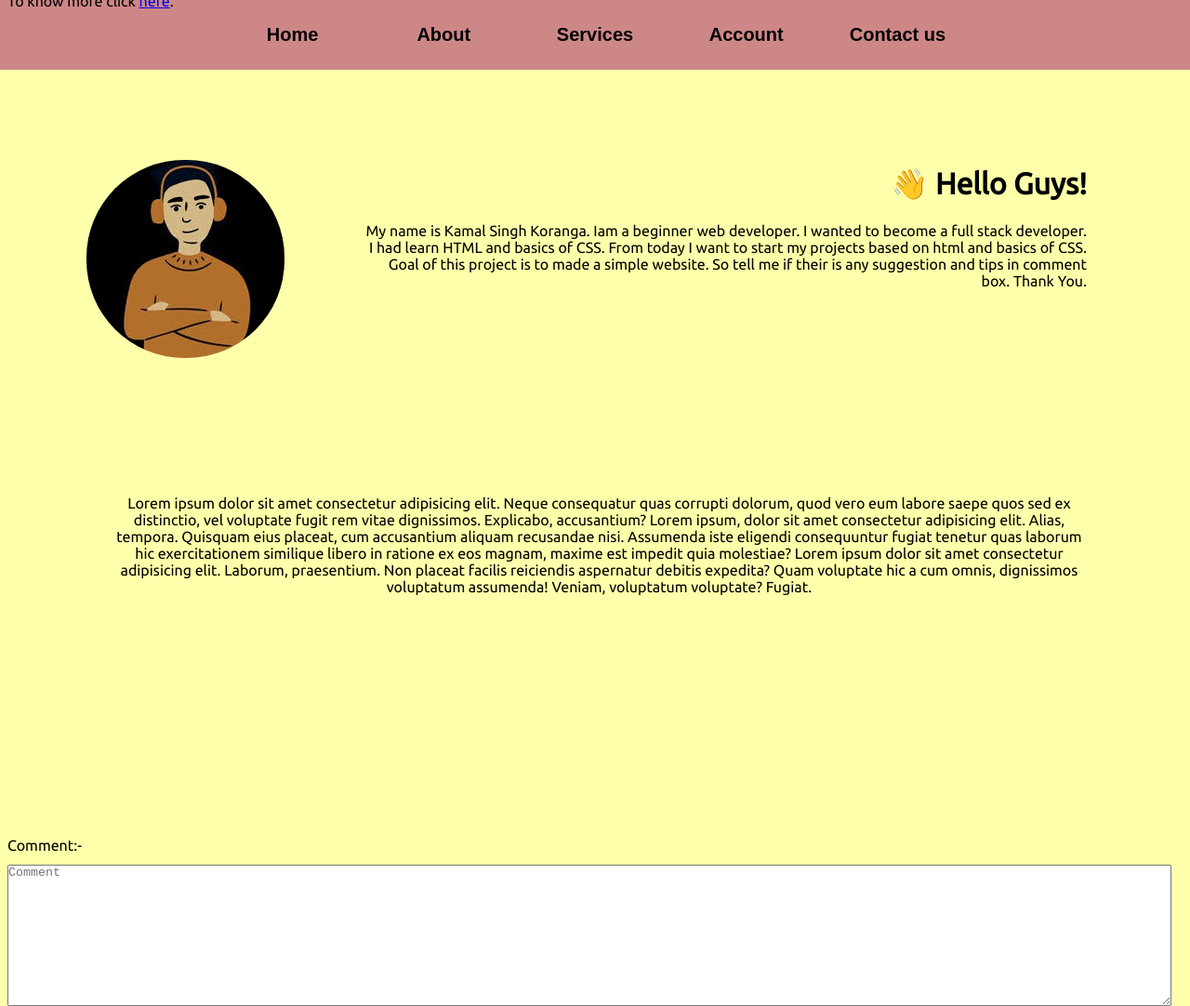
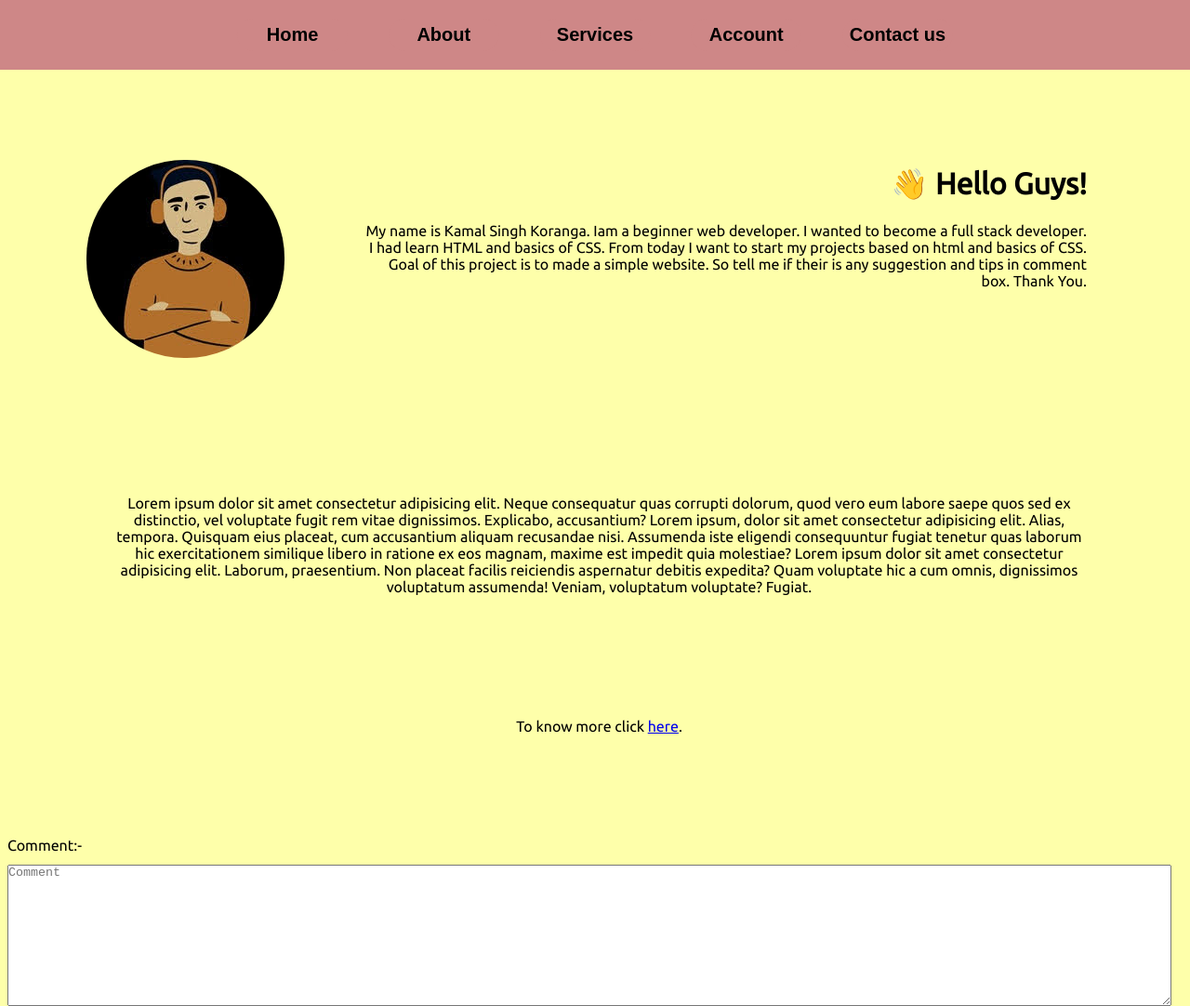
Before and after one commit to Kamalkoranga/image-project, a plain HTML site: page about.html in a window 1280 px wide. Shown: the whole page at 93% size. Drawn offline with Linux system fonts and the light colour scheme.

Commit message:
linked my portfolio in about section

```diff
--- a/about.html
+++ b/about.html
@@ -217,6 +217,15 @@
       display: block;
       position: absolute;
     }
+    .link {
+    left: 124px;
+    top: 756px;
+    width: 1041px;
+    text-align: center;
+    display: block;
+    position: absolute;
+}
+    }
   </style>
 </head>
 
@@ -273,7 +282,7 @@
     </p>
   </div>
 
-  <div>
+  <div class="link">
     <p>To know more click <a href="https://kamalkoranga.github.io/#">here</a>.</p>
   </div>
 
```
